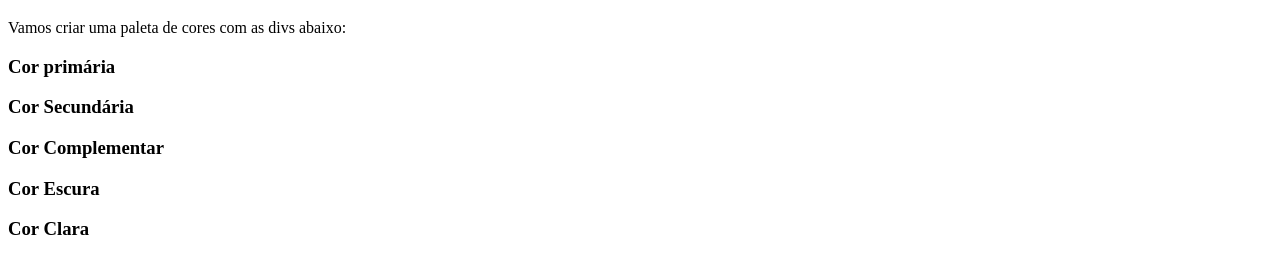
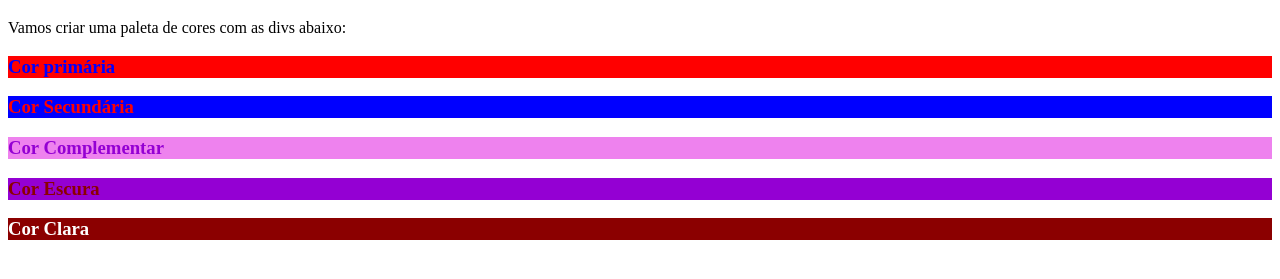
Before and after one commit to gerson-henrique/Exercicios-Trybe, a plain HTML site: page ex303(2).html in a window 1280 px wide. Shown: the part 61-340 px from the top of the page. Drawn offline with Linux system fonts and the light colour scheme.

Commit message:
releitura 303

```diff
--- a/ex303(2).css
+++ b/ex303(2).css
@@ -1,4 +1,43 @@
 div :hover{
     border-style: dotted;
-    transition:cubic-bezier(0.075, 0.82, 0.165, 1)
+    transition:
 }
+
+div:nth-of-type(1) > h3{
+    background-color: red;
+}
+div:nth-of-type(2){
+    background-color: blue;
+}
+div:nth-of-type(3){
+    background-color: violet;
+    height: 100pxs;
+}
+div:nth-of-type(4){
+    background-color: darkviolet;
+}
+div:nth-of-type(5){
+    background-color: darkred;
+}
+
+
+div:nth-of-type(1) > h3{
+    color: blue;
+}
+div:nth-of-type(2) > h3{
+    color: red;
+}
+div:nth-of-type(3) > h3{
+    color:darkviolet;
+}
+div:nth-of-type(4) > h3{
+    color:darkred;
+}
+div:nth-of-type(5) >h3{
+    color: white;
+}
+
+
+h3 :nth-of-type(odd){
+    font-style: italic;
+}
```
